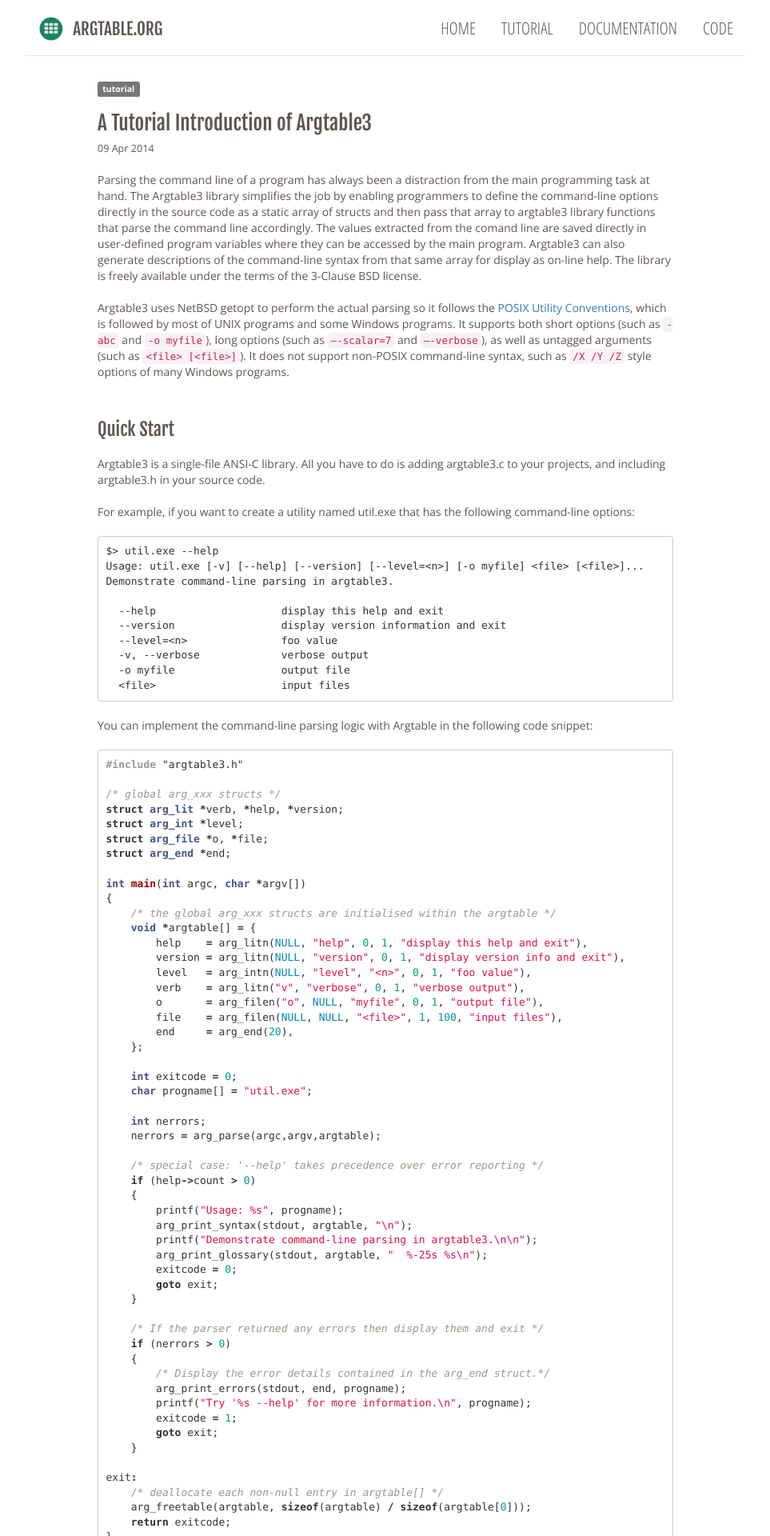
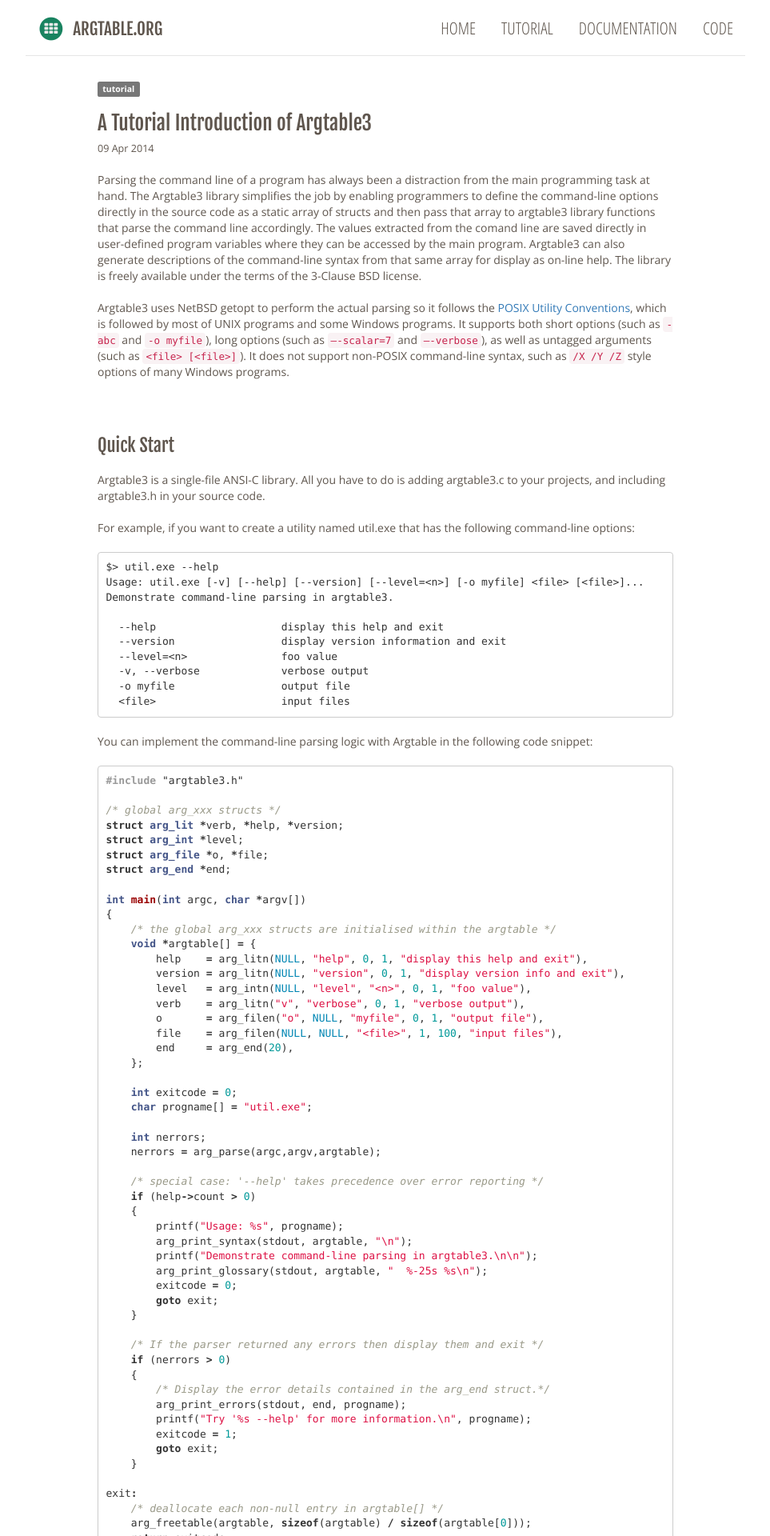
Before and after one commit to argtable/argtable.github.io, a Jekyll site: the page built from tutorial/index.md, in a window 1280 px wide. Shown: the top 1920 px of the page at 80% size, without its empty margins (158-1121 px from the left). Built offline with Jekyll 4.4.1, drawn with Linux system fonts in a browser that asks for light colours; nearby versions of some CDN libraries; Markdown is read by kramdown in place of the engine named in the settings.

Commit message:
Task #5: Add tutorial Description: Change the post section title style. Reviewer: tomghuang

```diff
--- a/css/tomhuang-com.css
+++ b/css/tomhuang-com.css
@@ -139,7 +139,7 @@
 div.post > h3 {
   font-size: 1.6em;
   font-family: "Fjalla One", Helvetica, Arial, sans-serif;
-  margin-top: 50px;
+  margin-top: 70px;
   margin-bottom: 20px;
 }
 
```
